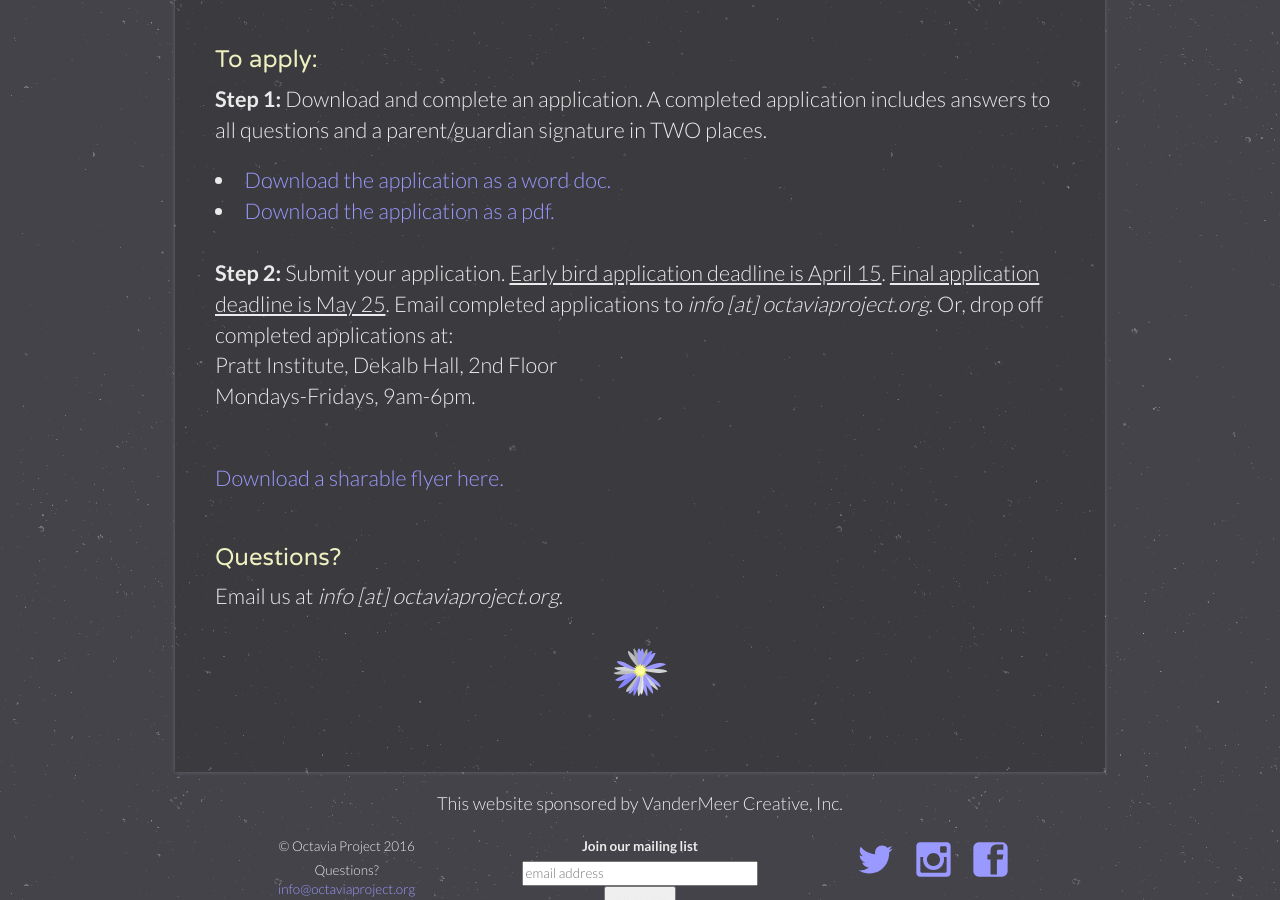
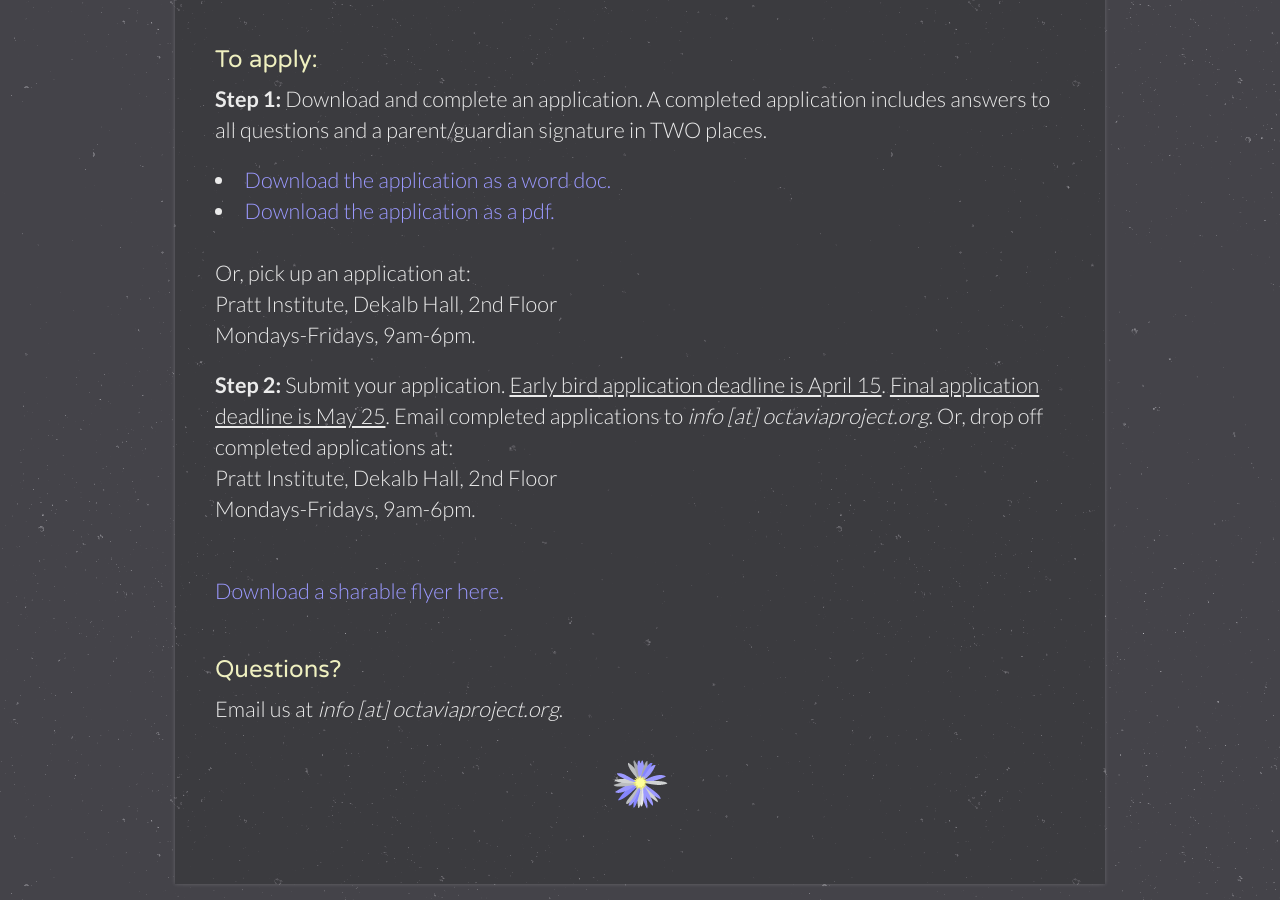
Before and after one commit to OctaviaProject/octaviaproject.github.io, a Jekyll site: the page built from join.html, in a window 1280 px wide and 900 px high, scrolled down 1415 px. Built offline with Jekyll 4.4.1, drawn with Linux system fonts in a browser that asks for light colours; comment, search, counter and statistics services are not loaded.

Commit message:
Update join.html

```diff
--- a/join.html
+++ b/join.html
@@ -57,7 +57,9 @@
             answers to all questions and a parent/guardian signature in TWO places.</p>
         <li><a href="/assets/OP Application for Summer 2017.docx">Download the application as a word doc.</a></li>
         <li><a href="/assets/OP Application for Summer 2017.pdf">Download the application as a pdf.</a></li>
-        <br>
+        <br><p>Or, pick up an application at:<br>
+            Pratt Institute, Dekalb Hall, 2nd Floor<br>
+            Mondays-Fridays, 9am-6pm.</p>
         <p><b>Step 2:</b> Submit your application. <u>Early bird application deadline is April 15</u>. <u>Final
             application deadline is May 25</u>. Email completed applications to <i>info [at] octaviaproject.org</i>.
         Or, drop off completed applications at:<br>
```
